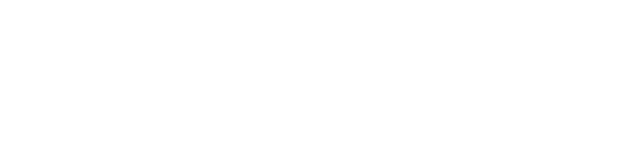
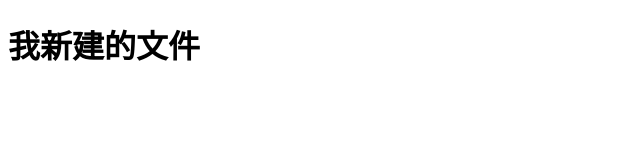
Before and after one commit to heshulian/ylp, a plain HTML site: page other.html in a window 1280 px wide. Shown: the whole page, without its empty margins (0-640 px from the left). Drawn offline with Linux system fonts and the light colour scheme.

Commit message:
我的心

```diff
--- a/other.html
+++ b/other.html
@@ -5,6 +5,8 @@
 	<title>Document</title>
 </head>
 <body>
-
+	<h1>
+		我新建的文件
+	</h1>
 </body>
 </html>
```
